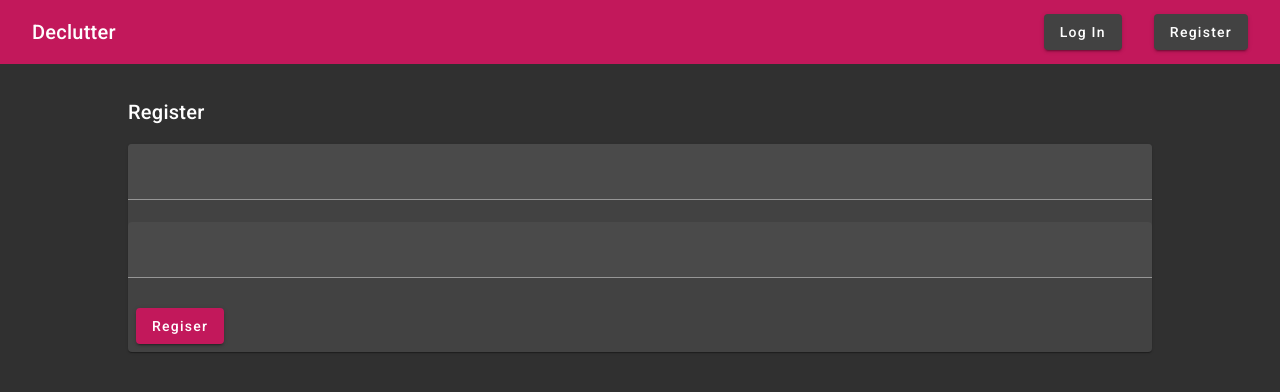
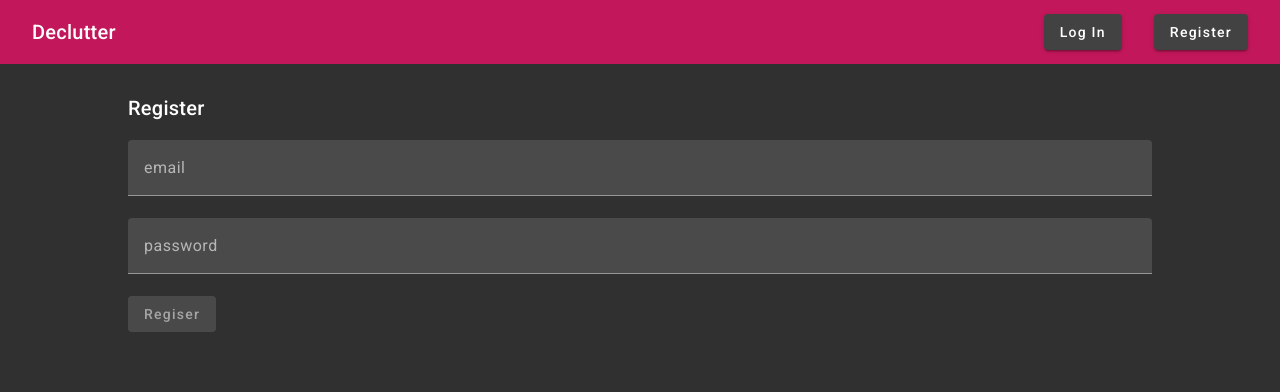
Before and after one commit to doug-newton/declutter-app, an Angular app: page /auth/register in a window 1280 px wide. Shown: the top 392 px of the page. Built offline with nearby package versions, Linux system fonts and the light colour scheme.

Commit message:
add basic form validation and redirect on logout

```diff
--- a/src/app/auth/login/login.component.html
+++ b/src/app/auth/login/login.component.html
@@ -1,16 +1,16 @@
 <div id="wrapper">
     <h2>Log In</h2>
-    <mat-card>
     <form [formGroup]="loginForm" (ngSubmit)="logIn()">
         <mat-form-field>
-                <input matInput type="email" formControlName="email">
+            <input matInput placeholder="email" type="email" formControlName="email">
+            <mat-error>Please enter a valid email</mat-error>
         </mat-form-field>
         <mat-form-field>
-                <input matInput type="password" formControlName="password">
+            <input matInput placeholder="password" type="password" formControlName="password">
+            <mat-error>Please enter your password</mat-error>
         </mat-form-field>
         <mat-card-actions>
-                <button color="primary" mat-raised-button type="submit">Log In</button>
+            <button [disabled]="this.loginForm.invalid" color="primary" mat-raised-button type="submit">Log In</button>
         </mat-card-actions>
     </form>
-    </mat-card>
 </div>
--- a/src/app/auth/login/login.component.ts
+++ b/src/app/auth/login/login.component.ts
@@ -1,6 +1,6 @@
 import { Component } from '@angular/core';
 import { AuthService } from '../../shared/auth.service';
-import { FormControl, FormGroup } from '@angular/forms';
+import { FormControl, FormGroup, Validators } from '@angular/forms';
 
 @Component({
   selector: 'app-login',
@@ -11,8 +11,8 @@ export class LoginComponent {
   constructor(private auth: AuthService) { }
 
   loginForm = new FormGroup({
-    email: new FormControl(''),
-    password: new FormControl('')
+    email: new FormControl('', {validators: [Validators.required, Validators.email]}),
+    password: new FormControl('', { validators: [Validators.required] })
   })
 
   logIn() {
--- a/src/app/auth/register/register.component.html
+++ b/src/app/auth/register/register.component.html
@@ -1,16 +1,16 @@
 <div id="wrapper">
     <h2>Register</h2>
-    <mat-card>
     <form [formGroup]="registerForm" (ngSubmit)="onRegister()">
         <mat-form-field>
-                <input matInput type="email" formControlName="email">
+            <input matInput placeholder="email" type="email" formControlName="email">
+            <mat-error>Please enter a valid email</mat-error>
         </mat-form-field>
         <mat-form-field>
-                <input matInput type="password" formControlName="password">
+            <input matInput placeholder="password" type="password" formControlName="password">
+            <mat-error>Please enter a password of 8 characters or longer</mat-error>
         </mat-form-field>
         <mat-card-actions>
-                <button mat-raised-button color="primary">Regiser</button>
+            <button [disabled]="this.registerForm.invalid" mat-raised-button color="primary">Regiser</button>
         </mat-card-actions>
     </form>
-    </mat-card>
 </div>
--- a/src/app/auth/register/register.component.scss
+++ b/src/app/auth/register/register.component.scss
@@ -1,8 +1,8 @@
-#wrapper {
-    margin: 2rem auto;
-    width: 80%;
+mat-form-field {
+    width: 100%
 }
 
-mat-form-field {
-    width: 100%;
+#wrapper {
+    width: 80%;
+    margin: 2em auto;
 }
--- a/src/app/auth/register/register.component.ts
+++ b/src/app/auth/register/register.component.ts
@@ -1,5 +1,5 @@
 import { Component } from '@angular/core';
-import { FormControl, FormGroup } from '@angular/forms';
+import { FormControl, FormGroup, Validators } from '@angular/forms';
 import { AuthService } from '../../shared/auth.service';
 
 @Component({
@@ -14,8 +14,8 @@ export class RegisterComponent {
   ) { }
 
   registerForm = new FormGroup({
-    email: new FormControl(''),
-    password: new FormControl('')
+    email: new FormControl('', { validators: [Validators.required, Validators.email] }),
+    password: new FormControl('', { validators: [Validators.required, Validators.min(8)] })
   })
 
   onRegister() {
--- a/src/app/clutter/add-clutter/add-clutter.component.html
+++ b/src/app/clutter/add-clutter/add-clutter.component.html
@@ -2,10 +2,12 @@
     <h2>Add Clutter</h2>
     <form [formGroup]="clutterForm" (ngSubmit)="onAddClutter()">
         <mat-form-field>
-            <input matInput type="text" formControlName="name">
+            <input matInput placeholder="name" type="text" formControlName="name">
+            <mat-error>Please provide a name for your item of clutter!</mat-error>
         </mat-form-field>
         <mat-form-field>
-            <textarea matInput formControlName="description"></textarea>
+            <textarea matInput placeholder="description (optional)" formControlName="description"></textarea>
+            <mat-error>Max length of 250 characters exceeded</mat-error>
         </mat-form-field>
         <mat-card-actions>
             <button mat-raised-button [disabled]="!this.clutterForm.valid" type="submit">Add Clutter</button>
--- a/src/app/clutter/add-clutter/add-clutter.component.ts
+++ b/src/app/clutter/add-clutter/add-clutter.component.ts
@@ -1,5 +1,5 @@
 import { Component } from '@angular/core';
-import { FormControl, FormGroup } from '@angular/forms';
+import { FormControl, FormGroup, Validators } from '@angular/forms';
 import { ClutterService } from '../clutter.service';
 
 @Component({
@@ -14,8 +14,8 @@ export class AddClutterComponent {
   ) { }
 
   clutterForm = new FormGroup({
-    name: new FormControl(''),
-    description: new FormControl('')
+    name: new FormControl('', { validators: [Validators.required] }),
+    description: new FormControl('', { validators: [Validators.maxLength(250)] })
   })
 
   onAddClutter() {
@@ -27,6 +27,8 @@ export class AddClutterComponent {
       name: this.clutterForm.value.name!,
       description: this.clutterForm.value.description!
     })
+
+    this.clutterForm.reset()
   }
 
 }
--- a/src/app/shared/auth.service.ts
+++ b/src/app/shared/auth.service.ts
@@ -47,6 +47,7 @@ export class AuthService {
 
   logout() {
     this.loggedInUser.next(null)
+    this.router.navigate(['/'])
   }
 
   register(credentials: UserCredentials) {
```
Lines whose indentation alone changed are shown as unchanged.
